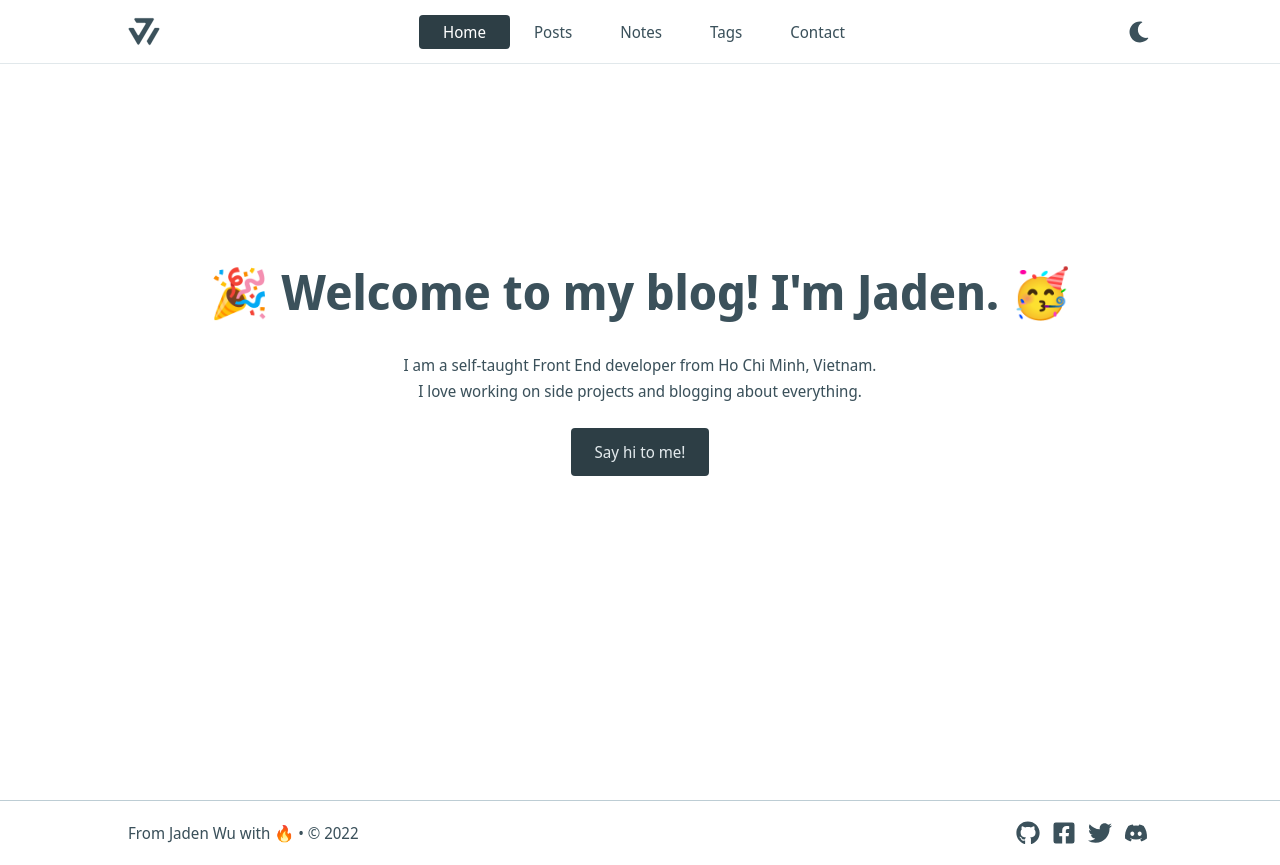
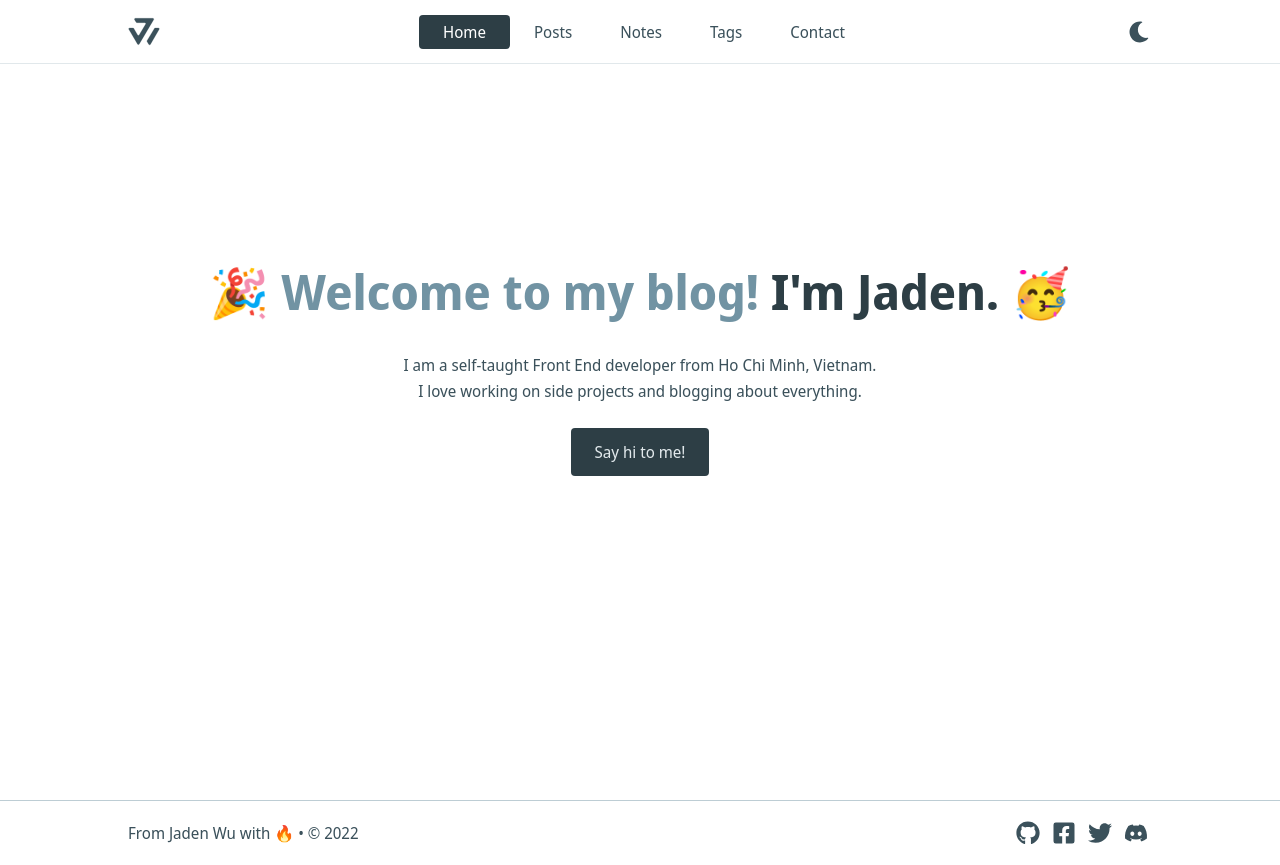
Before and after one commit to jadnw/blog, a Next.js app: page / in a window 1280 px wide. Built offline with nearby package versions, Linux system fonts and the light colour scheme; no server answers.

Commit message:
fix(styles): fix text color in home page

```diff
--- a/src/app/page.tsx
+++ b/src/app/page.tsx
@@ -4,7 +4,10 @@ const Home = () => {
   return (
     <div className="mx-auto w-wrapper">
       <section className="flex min-h-[calc(100vh_-_64px)] flex-col items-center space-y-6 pt-48">
-        <h1 className="text-6xl">🎉 Welcome to my blog! I&apos;m Jaden. 🥳</h1>
+        <h1 className="text-6xl text-ink-500 dark:text-ink-400">
+          🎉 Welcome to my blog!{' '}
+          <span className="text-ink-700 dark:text-ink-200">I&apos;m Jaden. 🥳</span>
+        </h1>
         <p className="text-center leading-relaxed">
           I am a self-taught Front End developer from Ho Chi Minh, Vietnam.
           <br />I love working on side projects and blogging about everything.
```
